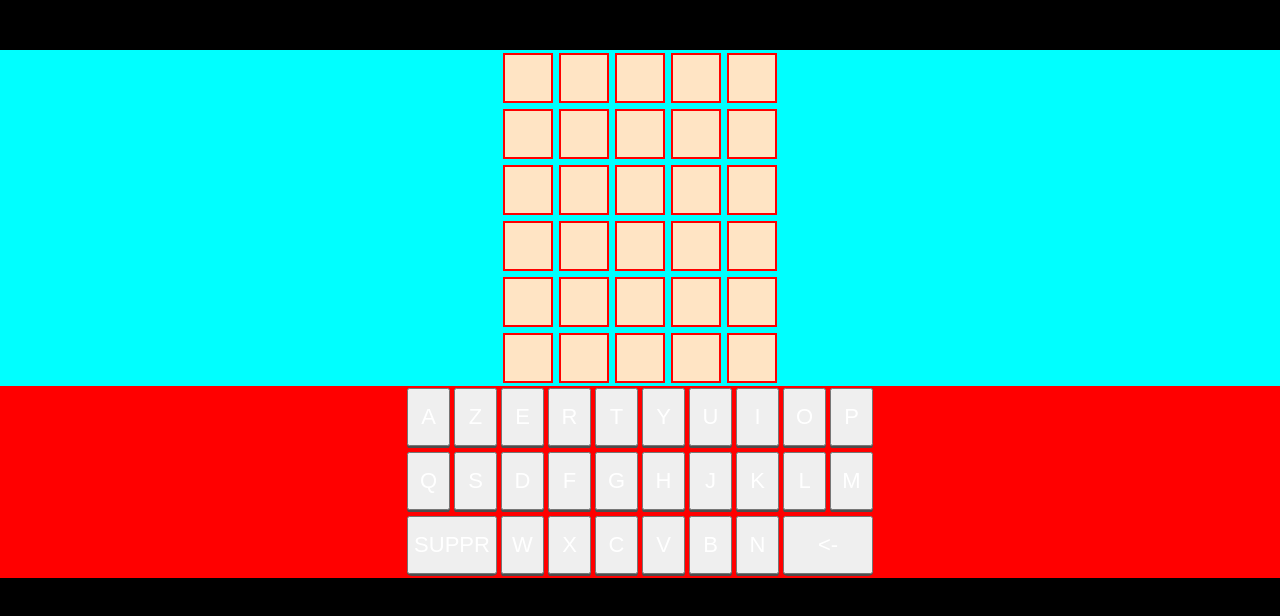
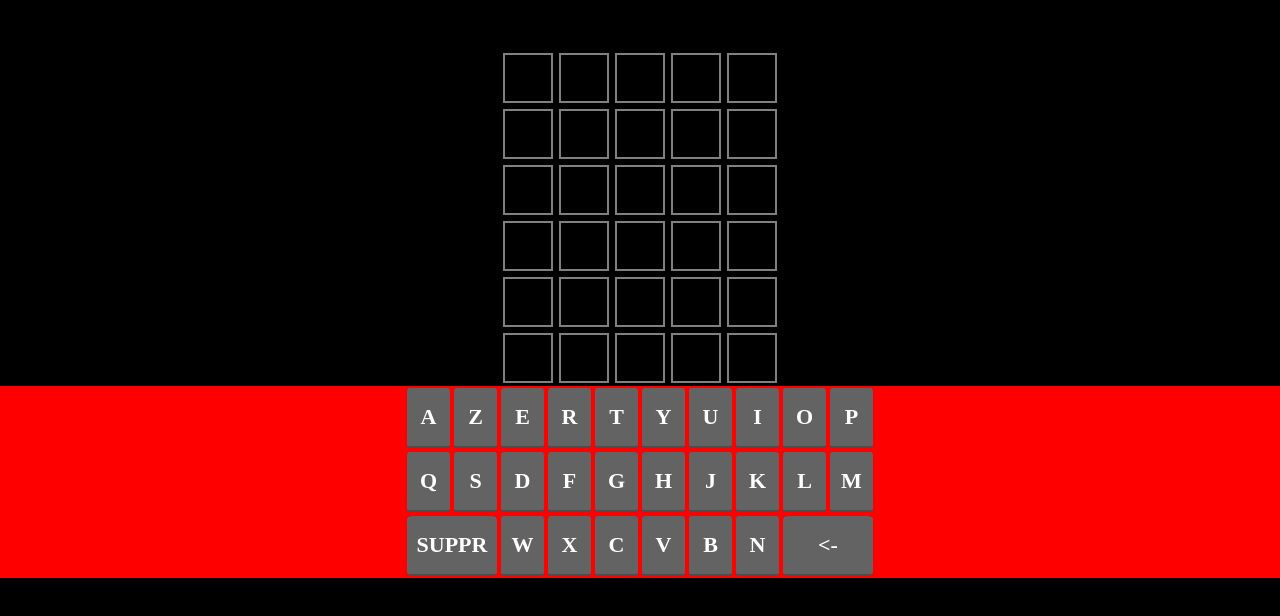
Before and after one commit to DevIA05/copieDeWordleFr, a plain HTML site: page index.html in a window 1280 px wide. Shown: the part 50-666 px from the top of the page. Drawn offline with Linux system fonts and the light colour scheme.

Commit message:
save_16-02_31-08-2022

```diff
--- a/index.html
+++ b/index.html
@@ -17,86 +17,89 @@
 
     <tr valign="top"> -->
     <div id="container_ligne">
-        <div class="ligne" name="1">
-            <div class="lettre" name="1"> <input type="text" name="1" required minlength="1" maxlength="1" size="18" disabled/> </div>
-            <div class="lettre" name="2"> <input type="text" name="2" required minlength="1" maxlength="1" size="18" disabled/> </div>
-            <div class="lettre" name="3"> <input type="text" name="3" required minlength="1" maxlength="1" size="18" disabled/> </div>
-            <div class="lettre" name="4"> <input type="text" name="4" required minlength="1" maxlength="1" size="18" disabled/> </div>
-            <div class="lettre" name="5"> <input type="text" name="5" required minlength="1" maxlength="1" size="18" disabled/> </div>
+        <div class="ligne" >
+            <div class="lettre"> <input type="text" id="11" required minlength="1" maxlength="1" size="18" disabled=true/> </div>
+            <div class="lettre"> <input type="text" id="12" required minlength="1" maxlength="1" size="18" disabled/> </div>
+            <div class="lettre"> <input type="text" id="13" required minlength="1" maxlength="1" size="18" disabled/> </div>
+            <div class="lettre"> <input type="text" id="14" required minlength="1" maxlength="1" size="18" disabled/> </div>
+            <div class="lettre"> <input type="text" id="15" required minlength="1" maxlength="1" size="18" disabled/> </div>
         </div>
-        <div class="ligne" name="2">
-            <div class="lettre" name="1"> <input type="text" name="1" required minlength="1" maxlength="1" size="18" disabled/> </div>
-            <div class="lettre" name="2"> <input type="text" name="2" required minlength="1" maxlength="1" size="18" disabled/> </div>
-            <div class="lettre" name="3"> <input type="text" name="3" required minlength="1" maxlength="1" size="18" disabled/> </div>
-            <div class="lettre" name="4"> <input type="text" name="4" required minlength="1" maxlength="1" size="18" disabled/> </div>
-            <div class="lettre" name="5"> <input type="text" name="5" required minlength="1" maxlength="1" size="18" disabled/> </div>
+        <div class="ligne" >
+            <div class="lettre"> <input type="text" id="21" required minlength="1" maxlength="1" size="18" disabled/> </div>
+            <div class="lettre"> <input type="text" id="22" required minlength="1" maxlength="1" size="18" disabled/> </div>
+            <div class="lettre"> <input type="text" id="23" required minlength="1" maxlength="1" size="18" disabled/> </div>
+            <div class="lettre"> <input type="text" id="24" required minlength="1" maxlength="1" size="18" disabled/> </div>
+            <div class="lettre"> <input type="text" id="25" required minlength="1" maxlength="1" size="18" disabled/> </div>
         </div>
-        <div class="ligne" name="3">
-            <div class="lettre" name="1"> <input type="text" name="1" required minlength="1" maxlength="1" size="18" disabled/> </div>
-            <div class="lettre" name="2"> <input type="text" name="2" required minlength="1" maxlength="1" size="18" disabled/> </div>
-            <div class="lettre" name="3"> <input type="text" name="3" required minlength="1" maxlength="1" size="18" disabled/> </div>
-            <div class="lettre" name="4"> <input type="text" name="4" required minlength="1" maxlength="1" size="18" disabled/> </div>
-            <div class="lettre" name="5"> <input type="text" name="5" required minlength="1" maxlength="1" size="18" disabled/> </div>
+        <div class="ligne" >
+            <div class="lettre"> <input type="text" id="31" required minlength="1" maxlength="1" size="18" disabled/> </div>
+            <div class="lettre"> <input type="text" id="32" required minlength="1" maxlength="1" size="18" disabled/> </div>
+            <div class="lettre"> <input type="text" id="33" required minlength="1" maxlength="1" size="18" disabled/> </div>
+            <div class="lettre"> <input type="text" id="34" required minlength="1" maxlength="1" size="18" disabled/> </div>
+            <div class="lettre"> <input type="text" id="35" required minlength="1" maxlength="1" size="18" disabled/> </div>
         </div>
-        <div class="ligne" name="4">
-            <div class="lettre" name="1"> <input type="text" name="1" required minlength="1" maxlength="1" size="18" disabled/> </div>
-            <div class="lettre" name="2"> <input type="text" name="2" required minlength="1" maxlength="1" size="18" disabled/> </div>
-            <div class="lettre" name="3"> <input type="text" name="3" required minlength="1" maxlength="1" size="18" disabled/> </div>
-            <div class="lettre" name="4"> <input type="text" name="4" required minlength="1" maxlength="1" size="18" disabled/> </div>
-            <div class="lettre" name="5"> <input type="text" name="5" required minlength="1" maxlength="1" size="18" disabled/> </div>
+        <div class="ligne" >
+            <div class="lettre"> <input type="text" id="41" required minlength="1" maxlength="1" size="18" disabled/> </div>
+            <div class="lettre"> <input type="text" id="42" required minlength="1" maxlength="1" size="18" disabled/> </div>
+            <div class="lettre"> <input type="text" id="43" required minlength="1" maxlength="1" size="18" disabled/> </div>
+            <div class="lettre"> <input type="text" id="44" required minlength="1" maxlength="1" size="18" disabled/> </div>
+            <div class="lettre"> <input type="text" id="45" required minlength="1" maxlength="1" size="18" disabled/> </div>
         </div>
-        <div class="ligne" name="5">
-            <div class="lettre" name="1"> <input type="text" name="1" required minlength="1" maxlength="1" size="18" disabled/> </div>
-            <div class="lettre" name="2"> <input type="text" name="2" required minlength="1" maxlength="1" size="18" disabled/> </div>
-            <div class="lettre" name="3"> <input type="text" name="3" required minlength="1" maxlength="1" size="18" disabled/> </div>
-            <div class="lettre" name="4"> <input type="text" name="4" required minlength="1" maxlength="1" size="18" disabled/> </div>
-            <div class="lettre" name="5"> <input type="text" name="5" required minlength="1" maxlength="1" size="18" disabled/> </div>
+        <div class="ligne" >
+            <div class="lettre"> <input type="text" id="51" required minlength="1" maxlength="1" size="18" disabled/> </div>
+            <div class="lettre"> <input type="text" id="52" required minlength="1" maxlength="1" size="18" disabled/> </div>
+            <div class="lettre"> <input type="text" id="53" required minlength="1" maxlength="1" size="18" disabled/> </div>
+            <div class="lettre"> <input type="text" id="54" required minlength="1" maxlength="1" size="18" disabled/> </div>
+            <div class="lettre"> <input type="text" id="55" required minlength="1" maxlength="1" size="18" disabled/> </div>
         </div>
-        <div class="ligne" name="6">
-            <div class="lettre" name="1"> <input type="text" name="1" required minlength="1" maxlength="1" size="18" disabled/> </div>
-            <div class="lettre" name="2"> <input type="text" name="2" required minlength="1" maxlength="1" size="18" disabled/> </div>
-            <div class="lettre" name="3"> <input type="text" name="3" required minlength="1" maxlength="1" size="18" disabled/> </div>
-            <div class="lettre" name="4"> <input type="text" name="4" required minlength="1" maxlength="1" size="18" disabled/> </div>
-            <div class="lettre" name="5"> <input type="text" name="5" required minlength="1" maxlength="1" size="18" disabled/> </div>
+        <div class="ligne" >
+            <div class="lettre"> <input type="text" id="61" required minlength="1" maxlength="1" size="18" disabled/> </div>
+            <div class="lettre"> <input type="text" id="62" required minlength="1" maxlength="1" size="18" disabled/> </div>
+            <div class="lettre"> <input type="text" id="63" required minlength="1" maxlength="1" size="18" disabled/> </div>
+            <div class="lettre"> <input type="text" id="64" required minlength="1" maxlength="1" size="18" disabled/> </div>
+            <div class="lettre"> <input type="text" id="65" required minlength="1" maxlength="1" size="18" disabled/> </div>
         </div>
     </div>
     <!-- </tr> -->
     <!-- <tr valign="bottom"> -->
     <div id="container_keyboard">
         <div class="keyboard">
-            <div class="touch"> <button type="button">a</button> </div>
-            <div class="touch"> <button type="button">z</button> </div>
-            <div class="touch"> <button type="button">e</button> </div>
-            <div class="touch"> <button type="button">r</button> </div>
-            <div class="touch"> <button type="button">t</button> </div>
-            <div class="touch"> <button type="button">y</button> </div>
-            <div class="touch"> <button type="button">u</button> </div>
-            <div class="touch"> <button type="button">i</button> </div>
-            <div class="touch"> <button type="button">o</button> </div>
-            <div class="touch"> <button type="button">p</button> </div>
-            <div class="touch"> <button type="button">q</button> </div>
-            <div class="touch"> <button type="button">s</button> </div>
-            <div class="touch"> <button type="button">d</button> </div>
-            <div class="touch"> <button type="button">f</button> </div>
-            <div class="touch"> <button type="button">g</button> </div>
-            <div class="touch"> <button type="button">h</button> </div>
-            <div class="touch"> <button type="button">j</button> </div>
-            <div class="touch"> <button type="button">k</button> </div>
-            <div class="touch"> <button type="button">l</button> </div>
-            <div class="touch"> <button type="button">m</button> </div>
-            <div class="touch _2c"> <button type="button">Suppr</button> </div>
-            <div class="touch"> <button type="button">w</button> </div>
-            <div class="touch"> <button type="button">x</button> </div>
-            <div class="touch"> <button type="button">c</button> </div>
-            <div class="touch"> <button type="button">v</button> </div>
-            <div class="touch"> <button type="button">b</button> </div>
-            <div class="touch"> <button type="button">n</button> </div>
-            <div class="touch _2c"> <button type="button"><-</button> </div>
+            <p class="touch">a</p>
+            <p class="touch">z</p>
+            <p class="touch">e</p>
+            <p class="touch">r</p>
+            <p class="touch">t</p>
+            <p class="touch">y</p>
+            <p class="touch">u</p>
+            <p class="touch">i</p>
+            <p class="touch">o</p>
+            <p class="touch">p</p>
+            <p class="touch">q</p>
+            <p class="touch">s</p>
+            <p class="touch">d</p>
+            <p class="touch">f</p>
+            <p class="touch">g</p>
+            <p class="touch">h</p>
+            <p class="touch">j</p>
+            <p class="touch">k</p>
+            <p class="touch">l</p>
+            <p class="touch">m</p>
+            <p class="touch _2c">Suppr</p>
+            <p class="touch">w</p>
+            <p class="touch">x</p>
+            <p class="touch">c</p>
+            <p class="touch">v</p>
+            <p class="touch">b</p>
+            <p class="touch">n</p>
+            <p class="touch _2c"><-</p>
         </div>
     </div>
+
+
     <!-- </tr>
 
 </table> -->
+    <script src="js/script.js"></script>
 
 </body>
 </html>
--- a/style.css
+++ b/style.css
@@ -28,7 +28,7 @@ body{ background-color: black; }
                                            /*   flexible ou selon l'axe en ligne lorsque le conteneur est une grille: l'alignement est appliqué après que les longueurs */
                                            /*   et les marges automatiques ont été appliquées */
     flex-wrap: wrap;                       /* Indique si les éléments flexibles sont contraints à être disposés sur une seule ligne ou s'ils peuvent être affichés sur */
-    background-color: aqua;
+    background-color: black;
     position: relative;
 }
 
@@ -36,7 +36,8 @@ body{ background-color: black; }
     height: 50px;
     width: 50px;
     background-color:azure;
-    border: 2px solid red;
+    border: 2px solid;
+    border-color: gray;
     margin: 3px;
     display: flex;
     justify-content: center;
@@ -45,7 +46,7 @@ body{ background-color: black; }
 }
 
 #container_ligne .ligne .lettre input{
-    background-color: bisque;
+    background-color: black;
     height: 100%;
     width: 100%;
     border: none;
@@ -73,10 +74,6 @@ body{ background-color: black; }
     margin: 2px;
     height: 60px;
     width: 43px;
-    display: flex;
-    justify-content: center;
-    align-items: center;
-    /* line-height: 50px; */
     /* BACKGROUND  */
     background: #636363;
     background-color: rgb(99, 99, 99);
@@ -136,16 +133,19 @@ body{ background-color: black; }
     width: 90px;
 }
 
-body input, button{
+body input, p{
     text-transform: uppercase;
 }
 
-body #container_keyboard .touch button{
+#container_keyboard p {
     color: #fff;
     font-size: 22px;
     width: 100%;
     height: 100%;
-}
+    display: flex;
+    justify-content: center;
+    align-items: center;
+  }
 
 @media (max-height: 600px){
     #container_keyboard .keyboard .touch{
@@ -160,7 +160,7 @@ body #container_keyboard .touch button{
     #container_keyboard .keyboard .touch{
         height: 50px;
     }
-    #container_keyboard inputp{
+    #container_keyboard input{
         font-size: 18px;
     }
 }
```
Also changed, not shown: js/script.js (+24 -0 lines).
